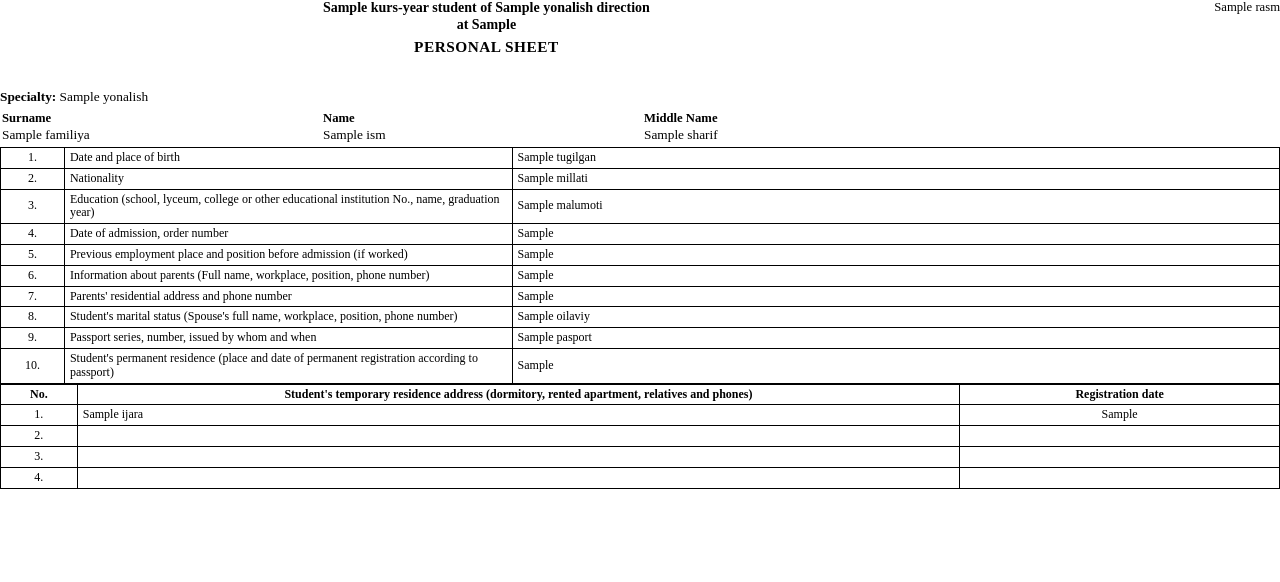
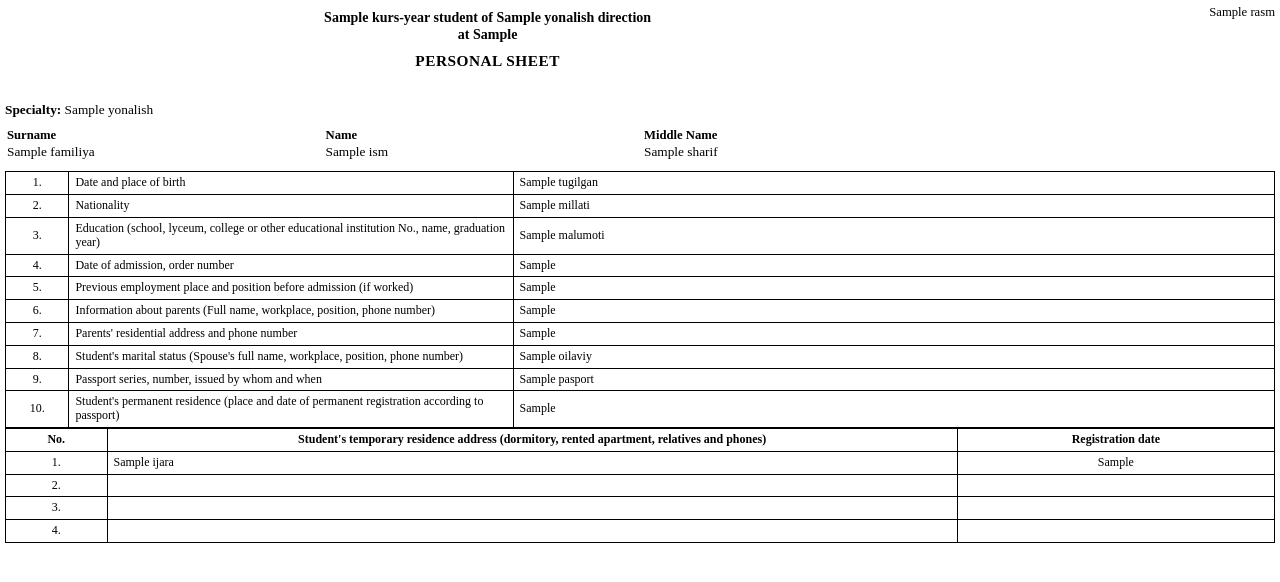
Before and after one commit to Parviz1999-yg/Bitik_uz, a Python web app: template templates/en/anketa2.html in a window 1280 px wide. Shown: the top 582 px of the page. Run offline with Jinja, Linux system fonts and the light colour scheme; the template is opened without the code that fills it: most values are stand-ins (such as "Sample title", 1, 10 or a date in 2020).

Commit message:
Bitik.uz

```diff
--- a/templates/en/anketa2.html
+++ b/templates/en/anketa2.html
@@ -20,32 +20,33 @@
             color: #000;
             line-height: 1.15;
             margin: 0;
-            padding: 0;
+            padding: 5px;
         }
         .header-top {
             text-align: center;
             font-weight: bold;
             font-size: 10.5pt;
             line-height: 1.2;
+            margin-top: 5px;
         }
         .main-title {
             text-align: center;
             font-weight: bold;
             font-size: 11.5pt;
-            margin: 4px 0;
+            margin: 8px 0;
             letter-spacing: 0.5px;
         }
         .mutaxassislik-row {
             width: 100%;
-            margin-top: 15px;
-            margin-bottom: 4px;
+            margin-top: 10px;
+            margin-bottom: 8px;
             font-size: 10pt;
         }
         .top-table {
             width: 100%;
             border-collapse: collapse;
             border: none;
-            margin-bottom: 2px;
+            margin-bottom: 10px;
         }
         .top-table td {
             border: none;
@@ -76,11 +77,11 @@
         .form-table {
             width: 100%;
             border-collapse: collapse;
-            margin-top: 0px;
+            margin-top: 5px;
         }
         .form-table td, .form-table th {
             border: 1px solid #000;
-            padding: 3px 5px;
+            padding: 4px 6px;
             vertical-align: middle;
             font-size: 9pt;
             line-height: 1.15;
@@ -193,11 +194,11 @@
     </table>
 
     <!-- Vaqtincha yashash manzillari jadvali -->
-    <table class="form-table" style="border-top: none;">
+    <table class="form-table" style="border-top: none; margin-top: 0;">
         <thead>
             <tr>
-                <th style="width: 6%;" class="center-text">No.</th>
-                <th style="width: 69%;">Student's temporary residence address (dormitory, rented apartment, relatives and phones)</th>
+                <th style="width: 8%;" class="center-text">No.</th>
+                <th style="width: 67%;">Student's temporary residence address (dormitory, rented apartment, relatives and phones)</th>
                 <th style="width: 25%;" class="center-text">Registration date</th>
             </tr>
         </thead>
```
Also changed, not shown: services/update_service.py (+5 -2 lines), templates/ru/anketa2.html (+11 -10 lines), templates/tj/anketa2.html (+11 -10 lines), templates/uz/anketa2.html (+11 -10 lines).
